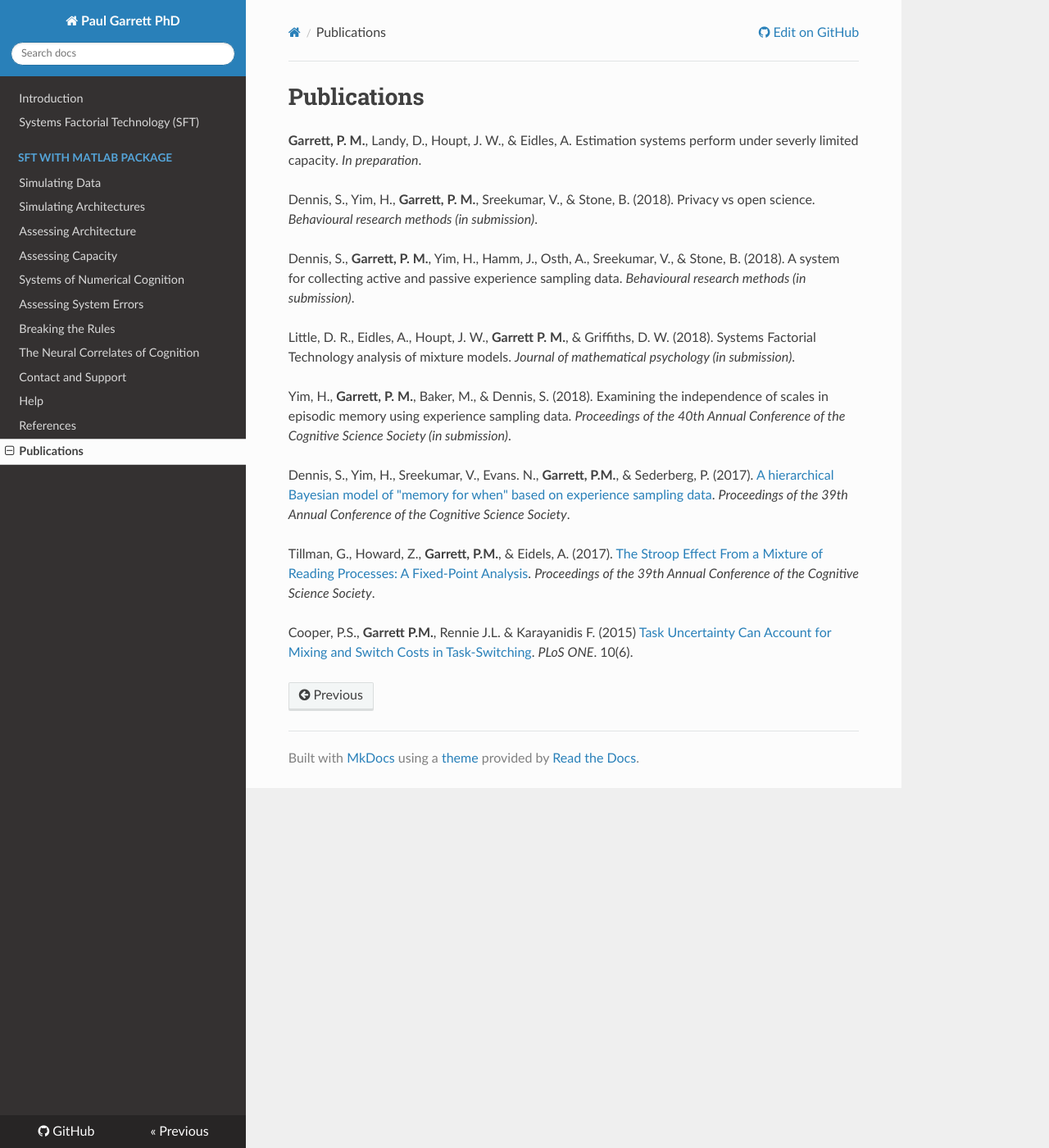
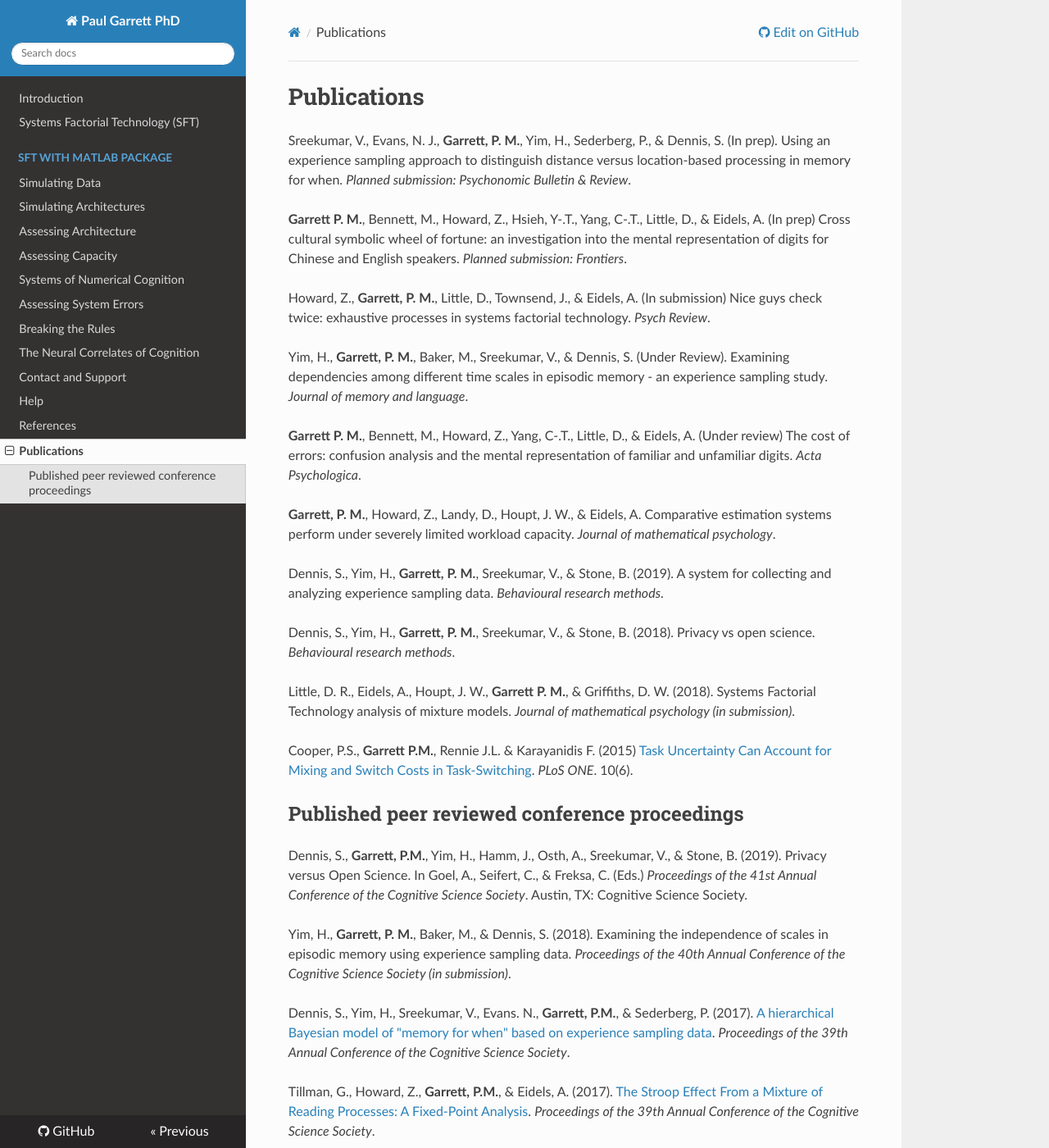
Before and after one commit to paulgarrettphd/PaulGarrettPhD, an MkDocs documentation site: the page built from markdown_docs/Publications.md, in a window 1280 px wide and 1400 px high. Shown: the whole window at 82% size. Built offline with MkDocs 1.6.1, drawn with Linux system fonts in a browser that asks for light colours; nearby versions of some CDN libraries; old or Windows-style settings are respelled for this version of MkDocs.

Commit message:
Update Publications.md
Updated publications

```diff
--- a/markdown_docs/Publications.md
+++ b/markdown_docs/Publications.md
@@ -1,17 +1,33 @@
 # Publications
 
-**Garrett, P. M.**, Landy, D., Houpt, J. W., & Eidles, A. Estimation systems perform under severly limited capacity. *In preparation*.
+Sreekumar, V., Evans, N. J., **Garrett, P. M.**, Yim, H., Sederberg, P., & Dennis, S. (In prep). Using an experience sampling approach to distinguish distance versus location-based processing in memory for when. *Planned submission: Psychonomic Bulletin & Review*.
 
-Dennis, S., Yim, H., **Garrett, P. M.**, Sreekumar, V., & Stone, B. (2018). Privacy vs open science. *Behavioural research methods (in submission)*.
+**Garrett P. M.**, Bennett, M., Howard, Z., Hsieh, Y-.T., Yang, C-.T., Little, D., & Eidels, A. (In prep) Cross cultural symbolic wheel of fortune: an investigation into the mental representation of digits for Chinese and English speakers. *Planned submission: Frontiers*.
 
-Dennis, S., **Garrett, P. M.**, Yim, H., Hamm, J., Osth, A., Sreekumar, V., & Stone, B. (2018). A system for collecting active and passive experience sampling data. *Behavioural research methods (in submission)*.
+Howard, Z., **Garrett, P. M.**, Little, D., Townsend, J., & Eidels, A. (In submission) Nice guys check twice: exhaustive processes in systems factorial technology. *Psych Review*.
 
-Little, D. R., Eidles, A., Houpt, J. W., **Garrett P. M.**, & Griffiths, D. W. (2018). Systems Factorial Technology analysis of mixture models. *Journal of mathematical psychology (in submission)*.
+Yim, H., **Garrett, P. M.**, Baker, M., Sreekumar, V., & Dennis, S. (Under Review). Examining dependencies among different time scales in episodic memory - an experience sampling study. *Journal of memory and language*.
+
+**Garrett P. M.**, Bennett, M., Howard, Z., Yang, C-.T., Little, D., & Eidels, A. (Under review) The cost of errors: confusion analysis and the mental representation of familiar and unfamiliar digits. *Acta Psychologica*.
+
+**Garrett, P. M.**, Howard, Z., Landy, D., Houpt, J. W., & Eidels, A. Comparative estimation systems perform under severely limited workload capacity. *Journal of mathematical psychology*.
+
+Dennis, S., Yim, H., **Garrett, P. M.**, Sreekumar, V., & Stone, B. (2019). A system for collecting and analyzing experience sampling data. *Behavioural research methods*.
+
+Dennis, S., Yim, H., **Garrett, P. M.**, Sreekumar, V., & Stone, B. (2018). Privacy vs open science. *Behavioural research methods*.
+
+Little, D. R., Eidels, A., Houpt, J. W., **Garrett P. M.**, & Griffiths, D. W. (2018). Systems Factorial Technology analysis of mixture models. *Journal of mathematical psychology (in submission)*.
+
+Cooper, P.S., **Garrett P.M.**, Rennie J.L. & Karayanidis F. (2015) [Task Uncertainty Can Account for Mixing and Switch Costs in Task-Switching](http://journals.plos.org/plosone/article?id=10.1371/journal.pone.0131556). *PLoS ONE*. 10(6).
+
+
+
+## Published peer reviewed conference proceedings
+
+Dennis, S., **Garrett, P.M.**, Yim, H., Hamm, J., Osth, A., Sreekumar, V., & Stone, B. (2019). Privacy versus Open Science. In Goel, A., Seifert, C., & Freksa, C. (Eds.) *Proceedings of the 41st Annual Conference of the Cognitive Science Society*. Austin, TX: Cognitive Science Society.
 
 Yim, H., **Garrett, P. M.**, Baker, M., & Dennis, S. (2018). Examining the independence of scales in episodic memory using experience sampling data. *Proceedings of the 40th Annual Conference of the Cognitive Science Society (in submission)*.
 
 Dennis, S., Yim, H., Sreekumar, V., Evans. N., **Garrett, P.M.**, & Sederberg, P. (2017). [A hierarchical Bayesian model of "memory for when" based on experience sampling data](https://mindmodeling.org/cogsci2017/papers/0066/paper0066.pdf). *Proceedings of the 39th Annual Conference of the Cognitive Science Society*.
 
 Tillman, G., Howard, Z., **Garrett, P.M.**, & Eidels, A. (2017). [The Stroop Effect From a Mixture of Reading Processes: A Fixed-Point Analysis](https://mindmodeling.org/cogsci2017/papers/0630/paper0630.pdf). *Proceedings of the 39th Annual Conference of the Cognitive Science Society*.
-
-Cooper, P.S., **Garrett P.M.**, Rennie J.L. & Karayanidis F. (2015) [Task Uncertainty Can Account for Mixing and Switch Costs in Task-Switching](http://journals.plos.org/plosone/article?id=10.1371/journal.pone.0131556). *PLoS ONE*. 10(6).
```
